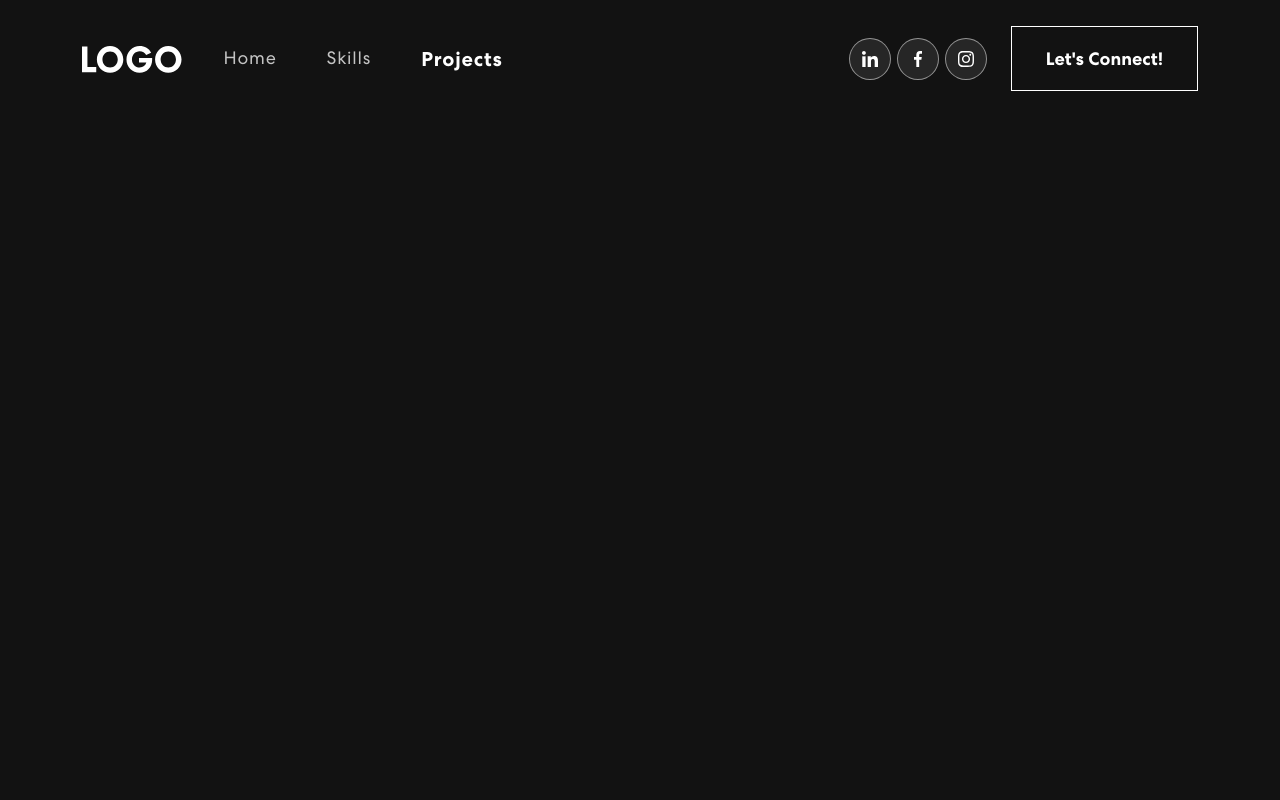
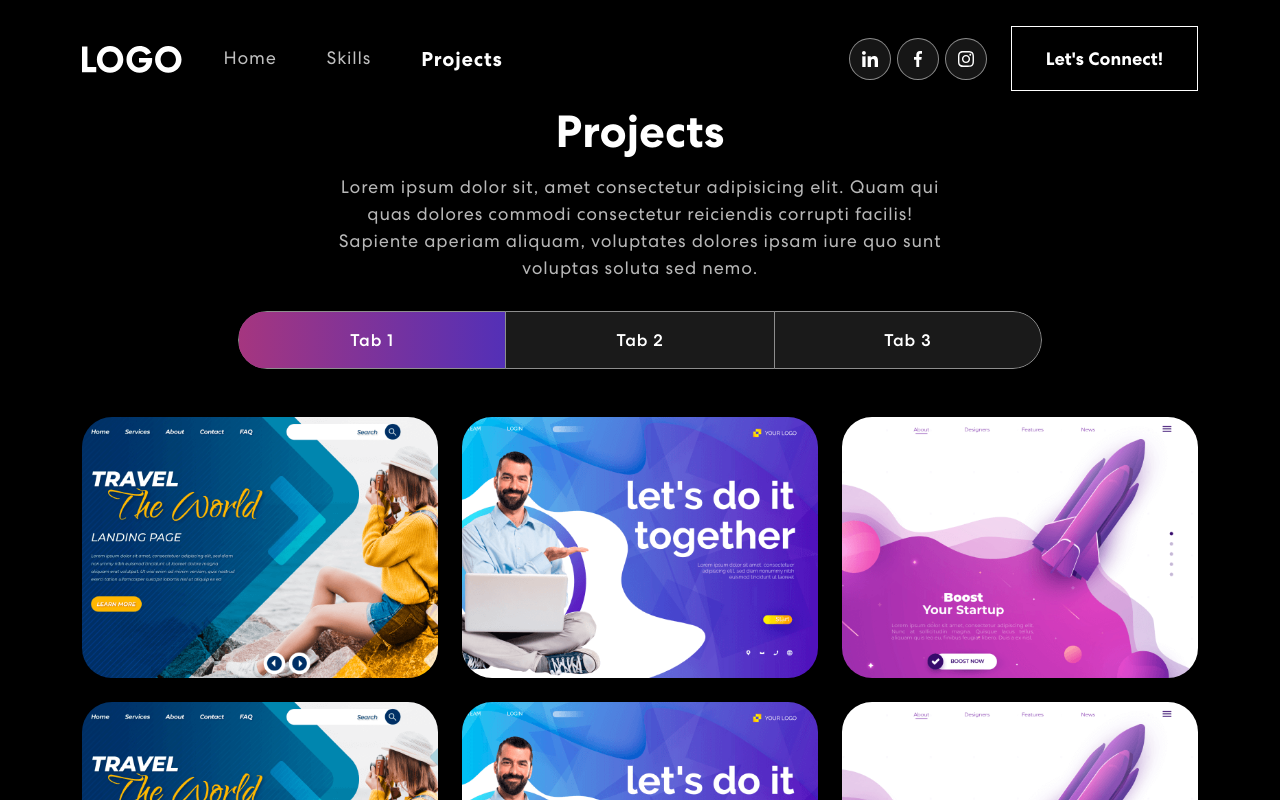
Before and after one commit to AndyDLi/PersonalPortfolio, a React (Vite) app: page /projects in a window 1280 px wide. Shown: the top 800 px of the page. Built offline with nearby package versions, Linux system fonts and the light colour scheme.

Commit message:
Added a Projects Component

```diff
--- a/src/App.css
+++ b/src/App.css
@@ -398,11 +398,17 @@ nav.navbar .navbar-toggler[aria-expanded="true"] .navbar-toggler-icon {
   position: relative;
   background-color: black;
 }
+
+.project .project-container {
+  margin-top: 25px;
+}
+
 .project h2 {
 	font-size: 45px;
 	font-weight: 700;
   text-align: center;
 }
+
 .project p {
   color: #B8B8B8;
   font-size: 18px;
@@ -412,6 +418,7 @@ nav.navbar .navbar-toggler[aria-expanded="true"] .navbar-toggler-icon {
   text-align: center;
   width: 56%;
 }
+
 .project .nav.nav-pills {
   width: 72%;
   margin: 0 auto;
@@ -419,9 +426,11 @@ nav.navbar .navbar-toggler[aria-expanded="true"] .navbar-toggler-icon {
   background-color: rgb(255 255 255 / 10%);
   overflow: hidden;
 }
+
 .project .nav.nav-pills .nav-item {
   width: 33.33333%;
 }
+
 .project .nav.nav-pills .nav-link {
   background-color: transparent;
   border-radius: 0;
@@ -436,6 +445,7 @@ nav.navbar .navbar-toggler[aria-expanded="true"] .navbar-toggler-icon {
   text-align: center;
   z-index: 0;
 }
+
 .project .nav.nav-pills .nav-link::before {
     content: "";
     position: absolute;
@@ -447,30 +457,37 @@ nav.navbar .navbar-toggler[aria-expanded="true"] .navbar-toggler-icon {
     z-index: -1;
     transition: 0.3s ease-in-out;
 }
+
 .project .nav.nav-pills .nav-link.active::before {
     width: 100% !important;
 }
+
 .project .nav.nav-pills .nav-link.active {
     border: 1px solid rgba(255, 255, 255, 1);
 }
+
 .nav-link#projects-tabs-tab-first {
   border: 1px solid rgba(255, 255, 255, 0.5);
   border-radius: 55px 0px 0px 55px;
 }
+
 .nav-link#projects-tabs-tab-second {
   border-top: 1px solid rgba(255, 255, 255, 0.5);
   border-bottom: 1px solid rgba(255, 255, 255, 0.5);
 }
+
 .nav-link#projects-tabs-tab-third {
   border: 1px solid rgba(255, 255, 255, 0.5);
   border-radius: 0 55px 55px 0;
 }
+
 .proj-imgbx {
   position: relative;
   border-radius: 30px;
   overflow: hidden;
   margin-bottom: 24px;
 }
+
 .proj-imgbx::before {
   content: "";
   background: linear-gradient(90.21deg, #AA367C -5.91%, #4A2FBD 111.58%);
@@ -480,9 +497,11 @@ nav.navbar .navbar-toggler[aria-expanded="true"] .navbar-toggler-icon {
   height: 0;
   transition: 0.4s ease-in-out;
 }
+
 .proj-imgbx:hover::before {
   height: 100%;
 }
+
 .proj-txtx {
   position: absolute;
   text-align: center;
@@ -493,22 +512,26 @@ nav.navbar .navbar-toggler[aria-expanded="true"] .navbar-toggler-icon {
   opacity: 0;
   width: 100%;
 }
+
 .proj-imgbx:hover .proj-txtx {
   top: 50%;
   opacity: 1;
 }
+
 .proj-txtx h4 {
   font-size: 30px;
   font-weight: 700;
   letter-spacing: 0.8px;
   line-height: 1.1em;
 }
+
 .proj-txtx span {
   font-style: italic;
   font-weight: 400;
   font-size: 15px;
   letter-spacing: 0.8px;
 }
+
 .background-image-right {
   top: 20%;
   position: absolute;
--- a/src/App.jsx
+++ b/src/App.jsx
@@ -4,6 +4,7 @@ import { Routes, Route } from 'react-router-dom';
 import { NavBar } from './components/NavBar.jsx';
 import { Banner } from './components/Banner.jsx';
 import { Skills } from './components/Skills.jsx';
+import { Projects } from './components/Projects.jsx';
 
 function App() {
   return (
@@ -12,6 +13,7 @@ function App() {
       <Routes>
         <Route path="/" element={<Banner />} />
         <Route path="/skills" element={<Skills />} />
+        <Route path='/projects' element={<Projects />} />
       </Routes>
     </div>
   );
--- /dev/null
+++ b/src/components/ProjectCard.jsx
@@ -0,0 +1,15 @@
+import { Col } from "react-bootstrap";
+
+export const ProjectCard = ({ title, description, imgUrl}) => {
+    return (
+        <Col sm={6} md={4}>
+            <div className="proj-imgbx">
+                <img src={imgUrl} />
+                <div className="proj-txtx">
+                    <h4>{title}</h4>
+                    <span>{description}</span>
+                </div>
+            </div>
+        </Col>
+    );
+}
--- a/src/components/Projects.jsx
+++ b/src/components/Projects.jsx
@@ -0,0 +1,87 @@
+import { Container, Row, Col, Tab, Nav } from 'react-bootstrap';
+import projImg1 from '../assets/images/project-img1.png';
+import projImg2 from '../assets/images/project-img2.png';
+import projImg3 from '../assets/images/project-img3.png';
+import colorSharp2 from '../assets/images/color-sharp2.png';
+import { ProjectCard } from './ProjectCard.jsx';
+
+export const Projects = () => {
+    const projects = [
+        {
+            title: "Project 1",
+            description: "Description of Project 1",
+            imgUrl: projImg1
+        },
+        {
+            title: "Project 2",
+            description: "Description of Project 2",
+            imgUrl: projImg2
+        },
+        {
+            title: "Project 3",
+            description: "Description of Project 3",
+            imgUrl: projImg3
+        },
+        {
+            title: "Project 1",
+            description: "Description of Project 1",
+            imgUrl: projImg1
+        },
+        {
+            title: "Project 2",
+            description: "Description of Project 2",
+            imgUrl: projImg2
+        },
+        {
+            title: "Project 3",
+            description: "Description of Project 3",
+            imgUrl: projImg3
+        },
+    ];
+
+    return (
+        <section className="project" id="project">
+            <Container className="project-container">
+                <Row>
+                    <Col>
+                        <h2>Projects</h2>
+                        <p>Lorem ipsum dolor sit, amet consectetur adipisicing elit. Quam qui quas dolores commodi consectetur reiciendis corrupti facilis! Sapiente aperiam aliquam, voluptates dolores ipsam iure quo sunt voluptas soluta sed nemo.</p>
+                        <Tab.Container id="projects-tabs" defaultActiveKey="first">
+                            <Nav variant="pills" className="nav-pills mb-5 justify-content-center align-items-center" id="pills-tab">
+                                <Nav.Item>
+                                    <Nav.Link eventKey="first">Tab 1</Nav.Link>
+                                </Nav.Item>
+                                <Nav.Item>
+                                    <Nav.Link eventKey="second">Tab 2</Nav.Link>
+                                </Nav.Item>
+                                <Nav.Item>
+                                    <Nav.Link eventKey="third">Tab 3</Nav.Link>
+                                </Nav.Item>
+                            </Nav>
+
+                            <Tab.Content>
+                                <Tab.Pane eventKey="first">
+                                    <Row>
+                                        {
+                                            projects.map((project, index) => {
+                                                return (
+                                                    <ProjectCard
+                                                        key={index}
+                                                        {...project}
+                                                    />
+                                                );
+                                            })
+                                        }
+                                    </Row>
+                                </Tab.Pane>
+                                <Tab.Pane eventKey="second">Filler</Tab.Pane>
+                                <Tab.Pane eventKey="third">Filler</Tab.Pane>
+                            </Tab.Content>
+                        </Tab.Container>
+                    </Col>
+                </Row>
+            </Container>
+            <img className="background-image-right" src={colorSharp2}></img>
+        </section>
+    );
+}
```
